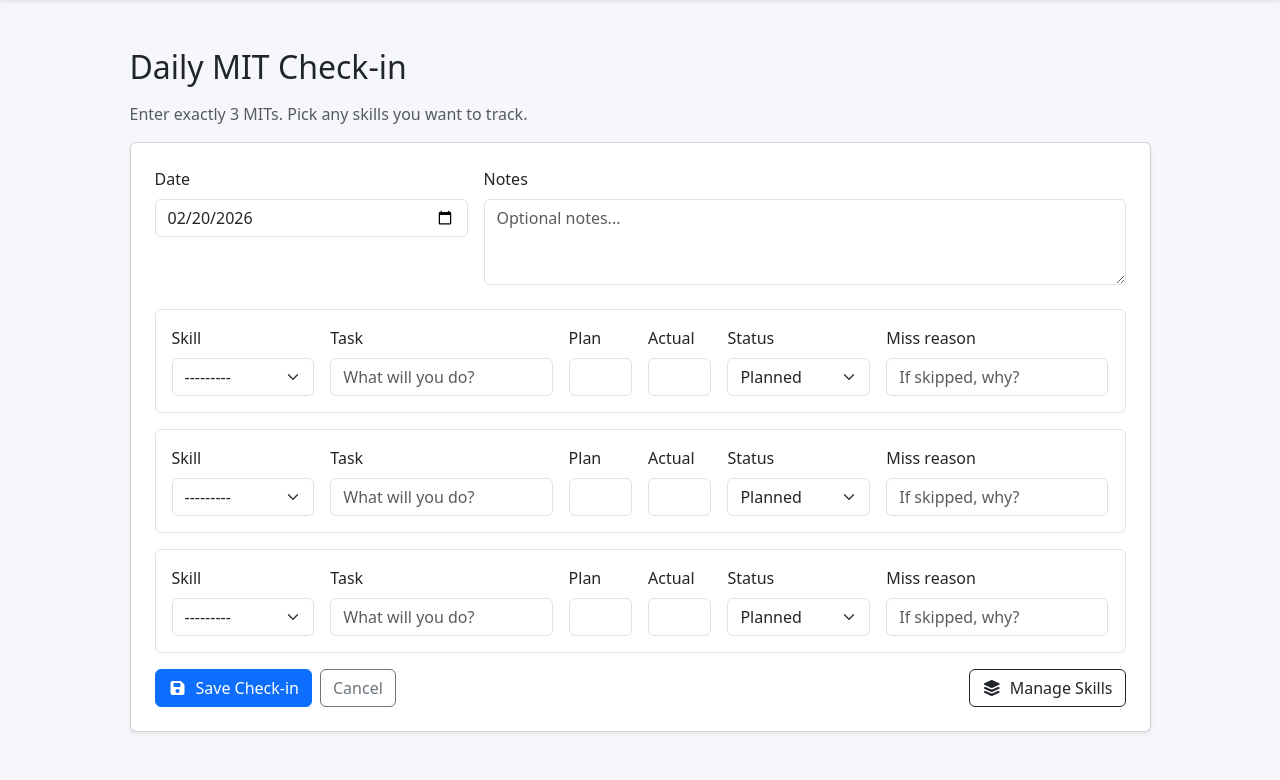
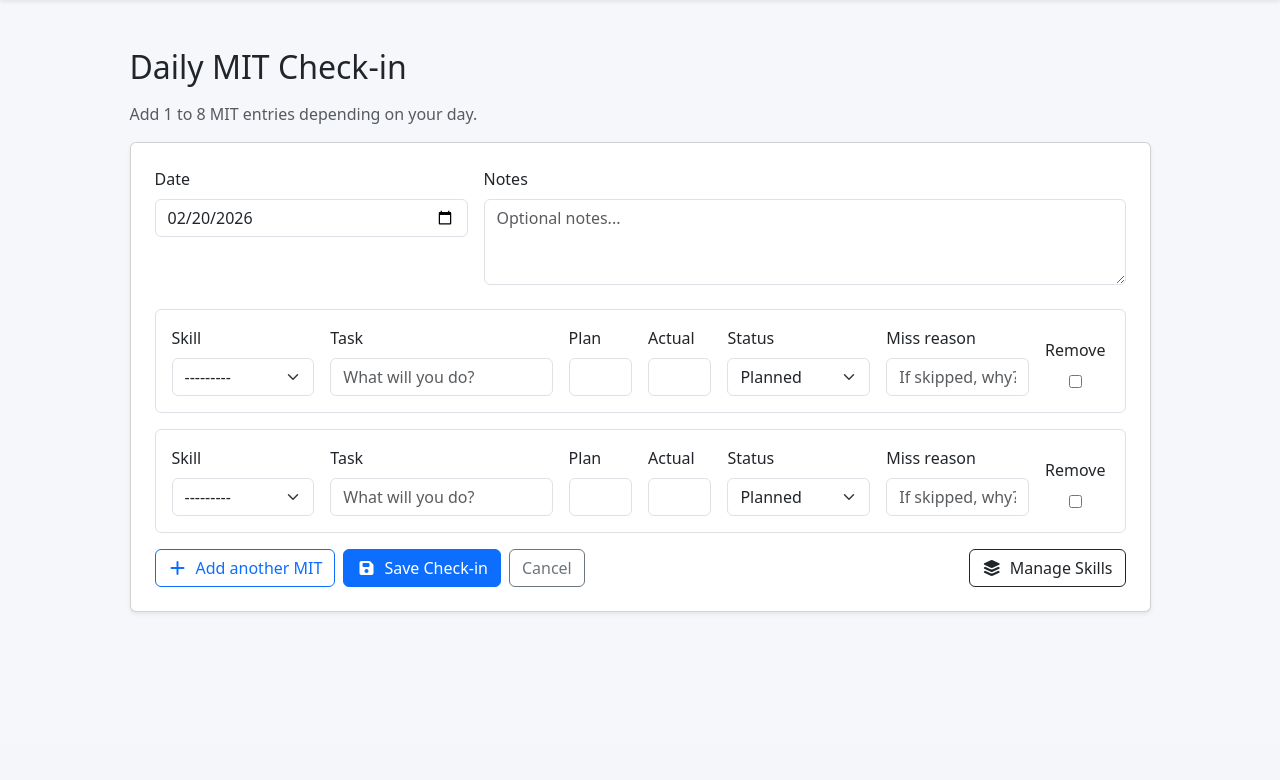
Before and after one commit to elivergara/Focused-Time-Tracker, a Django app: page /checkins/new/ in a window 1280 px wide. Shown: the part 56-836 px from the top of the page. After the commit the page ends 669 px from the top, so only its background shows below. Run offline with Django 5.2, Linux system fonts and the light colour scheme; data that the repository does not hold is empty; style sheets or scripts are compiled from the project's sources; some libraries are stand-ins or nearby versions.

Commit message:
Allow flexible MIT count (1-8) with dynamic add-row formset

```diff
--- a/core/forms.py
+++ b/core/forms.py
@@ -50,18 +50,16 @@ class BaseMITSessionInlineFormSet(BaseInlineFormSet):
     def clean(self):
         super().clean()
         valid_forms = [f for f in self.forms if f.cleaned_data and not f.cleaned_data.get("DELETE", False)]
-        if len(valid_forms) != 3:
-            raise forms.ValidationError("Please enter exactly 3 MITs.")
-
-        skills = [f.cleaned_data.get("skill") for f in valid_forms]
-        if any(s is None for s in skills):
-            raise forms.ValidationError("Choose a skill for each MIT.")
-        if len({s.id for s in skills}) != 3:
-            raise forms.ValidationError("Use three distinct skills in each daily check-in.")
+        if len(valid_forms) < 1:
+            raise forms.ValidationError("Add at least 1 MIT entry.")
 
         for form in valid_forms:
+            skill = form.cleaned_data.get("skill")
             status = form.cleaned_data.get("status")
             miss_reason = (form.cleaned_data.get("miss_reason") or "").strip()
+
+            if not skill:
+                raise forms.ValidationError("Choose a skill for each MIT.")
             if status == MITSession.Status.SKIPPED and not miss_reason:
                 raise forms.ValidationError("Add a miss reason for any skipped MIT.")
 
@@ -71,10 +69,10 @@ MITSessionFormSet = inlineformset_factory(
     MITSession,
     form=MITSessionForm,
     formset=BaseMITSessionInlineFormSet,
-    extra=3,
-    min_num=3,
-    max_num=3,
+    extra=1,
+    min_num=1,
+    max_num=8,
     validate_min=True,
     validate_max=True,
-    can_delete=False,
+    can_delete=True,
 )
--- a/templates/core/checkin_form.html
+++ b/templates/core/checkin_form.html
@@ -6,9 +6,9 @@
   <div class="row justify-content-center">
     <div class="col-lg-11">
       <h2 class="mb-3">{% if mode == 'edit' %}Edit MIT Check-in{% else %}Daily MIT Check-in{% endif %}</h2>
-      <p class="text-muted">Enter exactly 3 MITs. Pick any skills you want to track.</p>
+      <p class="text-muted">Add 1 to 8 MIT entries depending on your day.</p>
 
-      <form method="post" class="card shadow-sm p-4">
+      <form method="post" class="card shadow-sm p-4" id="mit-form">
         {% csrf_token %}
 
         {% if form.errors or formset.non_form_errors %}
@@ -21,8 +21,10 @@
         </div>
 
         {{ formset.management_form }}
+        <div id="mit-rows">
           {% for mit_form in formset %}
-          <div class="border rounded p-3 mb-3">
+            <div class="border rounded p-3 mb-3 mit-row">
+              {{ mit_form.id }}
               <div class="row g-3 align-items-end">
                 <div class="col-lg-2 col-md-6">
                   <label class="form-label">Skill</label>
@@ -44,15 +46,23 @@
                   <label class="form-label">Status</label>
                   {{ mit_form.status }}
                 </div>
-              <div class="col-lg-3 col-md-8 col-12">
+                <div class="col-lg-2 col-md-8 col-12">
                   <label class="form-label">Miss reason</label>
                   {{ mit_form.miss_reason }}
+                </div>
+                <div class="col-lg-1 col-md-12 col-12">
+                  <label class="form-label d-block">Remove</label>
+                  {% if mit_form.DELETE %}
+                    <div class="form-check">{{ mit_form.DELETE }}</div>
+                  {% endif %}
                 </div>
               </div>
             </div>
           {% endfor %}
+        </div>
 
-        <div class="d-flex gap-2">
+        <div class="d-flex gap-2 flex-wrap">
+          <button class="btn btn-outline-primary" type="button" id="add-mit-btn"><i class="fa-solid fa-plus me-2"></i>Add another MIT</button>
           <button class="btn btn-primary" type="submit"><i class="fa-solid fa-floppy-disk me-2"></i>{% if mode == 'edit' %}Update Check-in{% else %}Save Check-in{% endif %}</button>
           <a href="{% if mode == 'edit' %}{% url 'checkin_detail' checkin.pk %}{% else %}{% url 'home' %}{% endif %}" class="btn btn-outline-secondary">Cancel</a>
           <a href="{% url 'skill_manage' %}" class="btn btn-outline-dark ms-auto"><i class="fa-solid fa-layer-group me-2"></i>Manage Skills</a>
@@ -61,4 +71,66 @@
     </div>
   </div>
 </div>
+
+<template id="empty-mit-form-template">
+  <div class="border rounded p-3 mb-3 mit-row">
+    {{ formset.empty_form.id }}
+    <div class="row g-3 align-items-end">
+      <div class="col-lg-2 col-md-6">
+        <label class="form-label">Skill</label>
+        {{ formset.empty_form.skill }}
+      </div>
+      <div class="col-lg-3 col-md-6">
+        <label class="form-label">Task</label>
+        {{ formset.empty_form.title }}
+      </div>
+      <div class="col-lg-1 col-md-3 col-6">
+        <label class="form-label">Plan</label>
+        {{ formset.empty_form.planned_minutes }}
+      </div>
+      <div class="col-lg-1 col-md-3 col-6">
+        <label class="form-label">Actual</label>
+        {{ formset.empty_form.actual_minutes }}
+      </div>
+      <div class="col-lg-2 col-md-4 col-6">
+        <label class="form-label">Status</label>
+        {{ formset.empty_form.status }}
+      </div>
+      <div class="col-lg-2 col-md-8 col-12">
+        <label class="form-label">Miss reason</label>
+        {{ formset.empty_form.miss_reason }}
+      </div>
+      <div class="col-lg-1 col-md-12 col-12">
+        <label class="form-label d-block">Remove</label>
+        <div class="form-check">{{ formset.empty_form.DELETE }}</div>
+      </div>
+    </div>
+  </div>
+</template>
 {% endblock %}
+
+{% block extra_js %}
+<script>
+  (function () {
+    const addBtn = document.getElementById('add-mit-btn');
+    const rows = document.getElementById('mit-rows');
+    const totalForms = document.getElementById('id_mits-TOTAL_FORMS');
+    const maxForms = parseInt(document.getElementById('id_mits-MAX_NUM_FORMS').value || '8', 10);
+    const template = document.getElementById('empty-mit-form-template');
+
+    if (!addBtn || !rows || !totalForms || !template) return;
+
+    addBtn.addEventListener('click', function () {
+      let formCount = parseInt(totalForms.value, 10);
+      if (formCount >= maxForms) {
+        alert('Maximum of ' + maxForms + ' MIT entries per day.');
+        return;
+      }
+
+      let html = template.innerHTML.replaceAll('__prefix__', formCount.toString());
+      rows.insertAdjacentHTML('beforeend', html);
+      totalForms.value = (formCount + 1).toString();
+    });
+  })();
+</script>
+{% endblock %}
```
Lines whose indentation alone changed are shown as unchanged.
